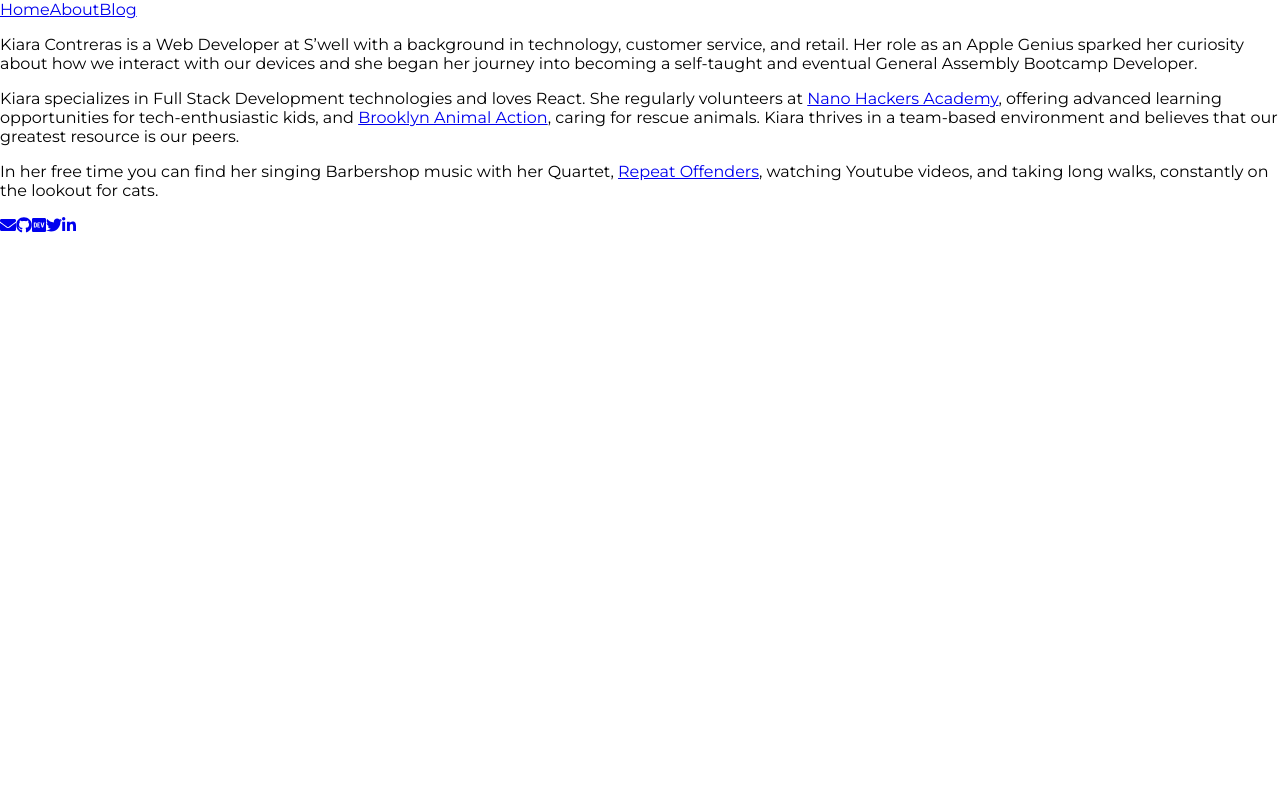
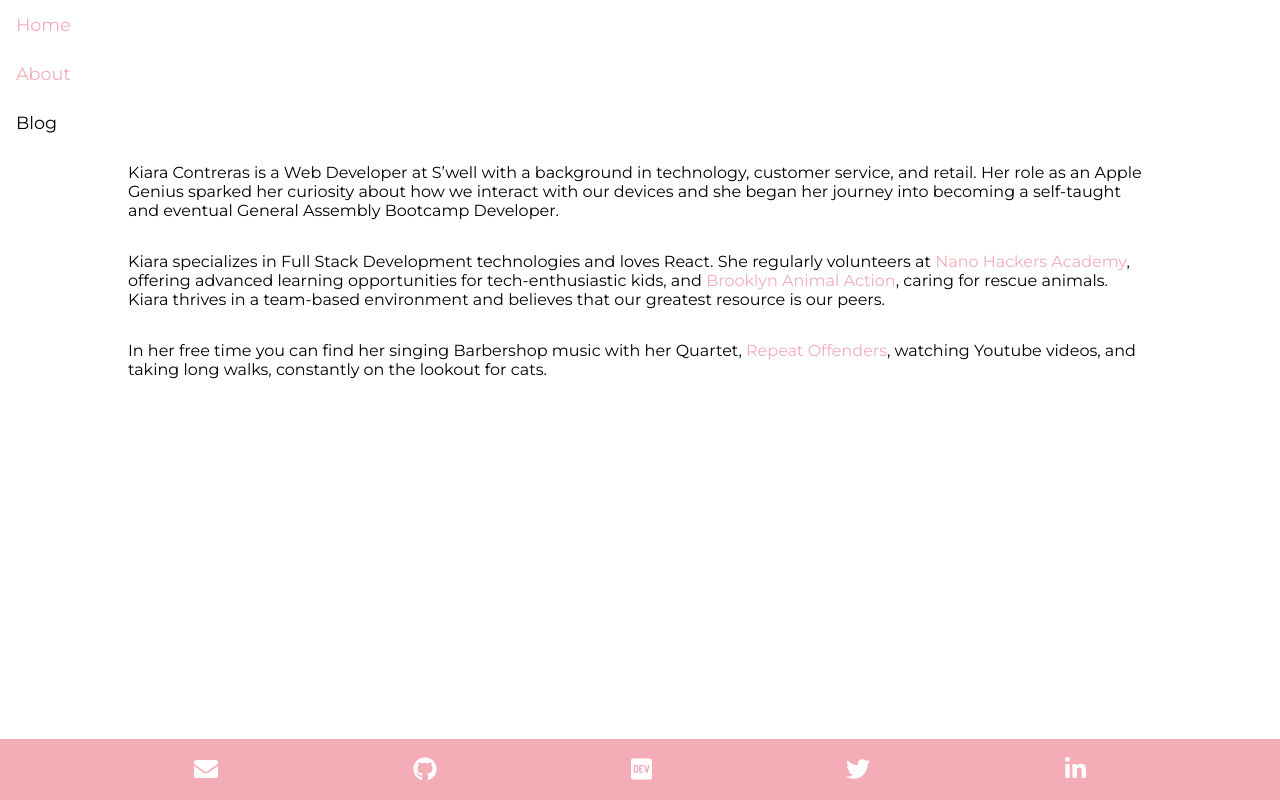
Before and after one commit to kcontreras01/portfolio2020, a React (Create React App) app: page /about in a window 1280 px wide. Built offline with nearby package versions, Linux system fonts and the light colour scheme.

Commit message:
starting larger screens

```diff
--- a/src/App.css
+++ b/src/App.css
@@ -2,16 +2,33 @@ body {
   font-family: 'Montserrat', sans-serif;
 }
 
-/* PHONES / IPAD*/
-@media only screen and (max-width: 768px) {
-  .topnav {
+  .contact-icon-container {
+    position: fixed;
+    left: 0;
+    bottom: 0;
+    width: 100%;
+    text-align: center;
     display: flex;
     justify-content: space-evenly;
-    padding: 1em;
+    background: #F4ACB7;
+    padding-bottom: 1em;
+    padding-top: 1em;
   }
 
-  .topnav #nav-links {
-    display: inline-block;
+  .contact-icon-container a {
+    text-decoration: none;
+    color: white;
+    font-size: 1.5em;
+  }
+
+    .page-container {
+    display: flex;
+    text-align: center;
+    margin: auto;
+    margin-top: 20vh;
+    width: 80vw;
+    flex-direction: column;
+    height: 69vh;
   }
 
   .topnav a {
@@ -25,27 +42,27 @@ body {
     color: #F4ACB7
   }
 
-  #nav-links a.active {
-    color: #F4ACB7
+    .fade-in {
+    -webkit-animation: 3s ease 0s normal forwards 1 fadein;
+    animation: 3s ease 0s normal forwards 1 fadein;
+    opacity: 0;
   }
 
-  .pink {
-    color: #F4ACB7;
+  .fade-in-1 {
+    animation-delay: 1s;
   }
 
-  .page-container {
-    display: flex;
-    text-align: center;
-    margin: auto;
-    margin-top: 20vh;
-    width: 80vw;
-    flex-direction: column;
-    height: 69vh;
+  .fade-in-2 {
+    animation-delay: 2s;
   }
 
-  #landing-desc {
-    font-size: .90em;
-    margin: 0;
+  .fade-in-3 {
+    animation-delay: 3s;
+  }
+
+  @keyframes fadein {
+    0% { opacity:0; }
+    100% { opacity:1; }
   }
 
   .about-container {
@@ -60,20 +77,7 @@ body {
     text-decoration: none;
   }
 
-  .page-container h1 {
-    margin: 0;
-  }
-
-  .overflow-container {
-    overflow: scroll;
-    height: 80vh;
-  }
-
-  .overflow-container::-webkit-scrollbar {
-    display: none;
-  }
-
-  .primary-sticky-nav-author,
+    .primary-sticky-nav-author,
   .primary-sticky-nav-author-element {
     border: 1px solid #373737 !important;
     box-shadow: 3px 4px 0px #373737 !important;
@@ -142,8 +146,15 @@ body {
     text-decoration: none;
   }
 
-  /*BLOG CARD*/
-  .article-header {
+  .overflow-container {
+    overflow: scroll;
+  }
+
+  .overflow-container::-webkit-scrollbar {
+    display: none;
+  }
+
+    .article-header {
     display: flex;
     flex-direction: column;
   }
@@ -180,58 +191,53 @@ body {
     padding-left: .5em;
   }
 
-  .contact-icon-container {
-    position: fixed;
-    left: 0;
-    bottom: 0;
-    width: 100%;
-    text-align: center;
+  #nav-links a.active {
+    color: #F4ACB7
+  }
+
+  .pink {
+    color: #F4ACB7;
+  }
+
+  #landing-desc {
+    margin: 0;
+  }
+
+  .page-container h1 {
+    margin: 0;
+  }
+
+/* PHONES / IPAD*/
+@media only screen and (max-width: 768px) {
+  .topnav {
     display: flex;
     justify-content: space-evenly;
-    background: #F4ACB7;
-    padding-bottom: 1em;
-    padding-top: 1em;
+    padding: 1em;
   }
 
-  .contact-icon-container a {
-    text-decoration: none;
-    color: white;
-    font-size: 1.5em;
+  .topnav #nav-links {
+    display: inline-block;
   }
 
-  .large-nav {
-    visibility: hidden;
-    height: 0;
-  }
-
-  .fade-in {
-    -webkit-animation: 3s ease 0s normal forwards 1 fadein;
-    animation: 3s ease 0s normal forwards 1 fadein;
-    opacity: 0;
-  }
-
-  .fade-in-2 {
-    animation-delay: 2s;
-  }
-
-  .fade-in-3 {
-    animation-delay: 4s;
-  }
-
-  @keyframes fadein {
-    0% { opacity:0; }
-    100% { opacity:1; }
+  .overflow-container {
+    height: 80vh;
   }
 }
 
 /* Medium devices (landscape tablets, 768px and up) */
 @media only screen and (min-width: 769px) {
-  .mobile-nav {
-    visibility: hidden;
-    height: 0;
+  .topnav #nav-links {
+    display: flex;
+    flex-direction: column;
   }
-  body {
-    /*background: blue;*/
+
+  .page-container {
+    margin-top: 10vh;
+  }
+
+  .overflow-container {
+    overflow: scroll;
+    height: 70vh;
   }
 }
 
--- a/src/components/About.js
+++ b/src/components/About.js
@@ -2,8 +2,8 @@ import React from "react";
 
 const About = () => {
 	return (
-		<div className="about-container overflow-container">
-			<p className="fade-in">
+		<div className="about-container overflow-container fade-in">
+			<p>
 				Kiara Contreras is a Web Developer at S’well with a background in
 				technology, customer service, and retail. Her role as an Apple Genius
 				sparked her curiosity about how we interact with our devices and she
@@ -11,7 +11,7 @@ const About = () => {
 				Assembly Bootcamp Developer.
 			</p>
 
-			<p className="fade-in fade-in-2">
+			<p>
 				Kiara specializes in Full Stack Development technologies and loves React. She regularly
 				volunteers at{" "}
 				<a
@@ -36,7 +36,7 @@ const About = () => {
 				and believes that our greatest resource is our peers.
 			</p>
 
-			<p className="fade-in fade-in-3">
+			<p>
 				In her free time you can find her singing Barbershop music with her
 				Quartet,{" "}
 				<a
--- a/src/components/Blog.js
+++ b/src/components/Blog.js
@@ -24,7 +24,7 @@ export default class Blog extends Component {
 			<React.Fragment>
 				<div className="overflow-container">
 					{this.state.articles.map(article => (
-						<section className="primary-sticky-nav" key={article.id}  className="fade-in">
+						<section className="primary-sticky-nav" key={article.id} className="fade-in">
 							<a
 								href={article.url}
 								target="_blank"
--- a/src/components/Contact.js
+++ b/src/components/Contact.js
@@ -39,7 +39,7 @@ export default class Contact extends Component {
 
 	render() {
 		return (
-			<div className="contact-icon-container">
+			<div className="contact-icon-container fade-in">
 				{this.state.contactLinks.map(link => (
 					<a href={link.href} target="_blank" rel="noopener noreferrer" alt={link.alt} key={link.alt}>
 						<FontAwesomeIcon icon={link.icon}/>
--- a/src/components/Landing.js
+++ b/src/components/Landing.js
@@ -3,7 +3,7 @@ import React from 'react'
 const Landing = () => {
 	return (
 		<div className="page-container">
-			<h1 className="fade-in">Hi <span role="img" aria-label="wave">&#128075;</span> I'm <span className="pink">Kiara</span></h1>
+			<h1 className="fade-in fade-in-1">Hi <span role="img" aria-label="wave">&#128075;</span> I'm <span className="pink">Kiara</span></h1>
 			<h3 className="fade-in fade-in-2">Full Stack Web Developer</h3>
 			<p id="landing-desc" className="fade-in fade-in-3">Plant Mom / Cat Lover / Green Tea Witch</p>
 		</div>
--- a/src/components/Nav.js
+++ b/src/components/Nav.js
@@ -4,15 +4,7 @@ import {NavLink} from 'react-router-dom';
 const Nav = () => {
 	return (
 		<React.Fragment>
-		<div className="topnav mobile-nav">
-		  <div id="nav-links">
-		    <NavLink to="/" exact={true}>Home</NavLink>
-		    <NavLink to="/about">About</NavLink>
-		    <NavLink to="/blog">Blog</NavLink>
-		  </div>
-		</div>
-
-		<div className="large-nav">
+		<div className="topnav fade-in">
 		  <div id="nav-links">
 		    <NavLink to="/" exact={true}>Home</NavLink>
 		    <NavLink to="/about">About</NavLink>
```
